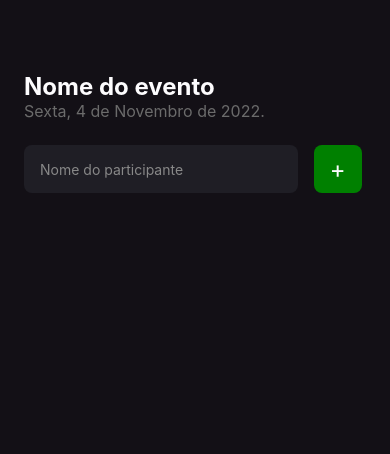
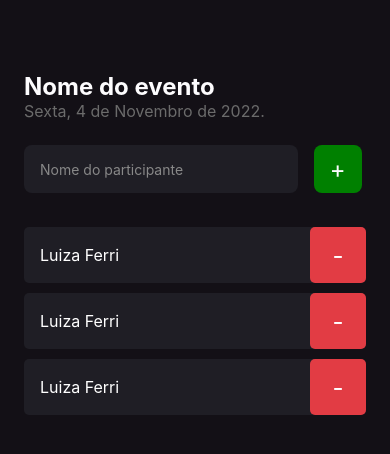
Before and after one commit to LuizaFerri/imhere, a React Native app: screen / in a window 390 px wide. Shown: the top 454 px of the page. Built offline with nearby package versions, Linux system fonts and the light colour scheme.

Commit message:
Componente Participant

```diff
--- a/src/screens/Home/index.tsx
+++ b/src/screens/Home/index.tsx
@@ -1,6 +1,7 @@
 import { Text, View, TextInput, TouchableOpacity } from "react-native";
 
 import { styles } from "./styles";
+import { Participant } from "../components/Participant";
 
 export default function Home() {
   function handlePartipantAdd() {
@@ -20,6 +21,9 @@
           <Text style={styles.buttonText}>+</Text>
         </TouchableOpacity>
       </View>
+      <Participant />
+      <Participant />
+      <Participant />
     </View>
   );
 }
--- a/src/screens/Home/styles.ts
+++ b/src/screens/Home/styles.ts
@@ -42,5 +42,6 @@
   containerForm:{
     width: '100%',
     flexDirection: 'row',
+    marginBottom: 34
   }
 })
--- /dev/null
+++ b/src/screens/components/Participant/index.tsx
@@ -0,0 +1,14 @@
+import { Text, TouchableOpacity, View } from "react-native";
+
+import { styles } from "./styles";
+
+export function Participant() {
+  return (
+    <View style={styles.container}>
+      <Text style={styles.name}>Luiza Ferri</Text>
+      <TouchableOpacity style={styles.button}>
+        <Text style={styles.buttonText}>-</Text>
+      </TouchableOpacity>
+    </View>
+  );
+}
--- /dev/null
+++ b/src/screens/components/Participant/styles.js
@@ -0,0 +1,30 @@
+import { StyleSheet } from "react-native";
+
+export const styles = StyleSheet.create({
+  container: {
+    width: '100%',
+    backgroundColor: '#1F1E25',
+    borderRadius: 5,
+    flexDirection: 'row',
+    alignItems: 'center',
+    marginBottom: 10
+  },
+  name: {
+    flex: 1,
+    fontSize: 16,
+    color: '#FFF',
+    marginLeft: 16
+  },
+  buttonText: {
+    color: '#FFF',
+    fontSize: 24
+  },
+  button: {
+    width: 56,
+    height: 56,
+    borderRadius: 5,
+    backgroundColor: '#E23C44',
+    alignItems: 'center',
+    justifyContent: 'center'
+  },
+})
```
